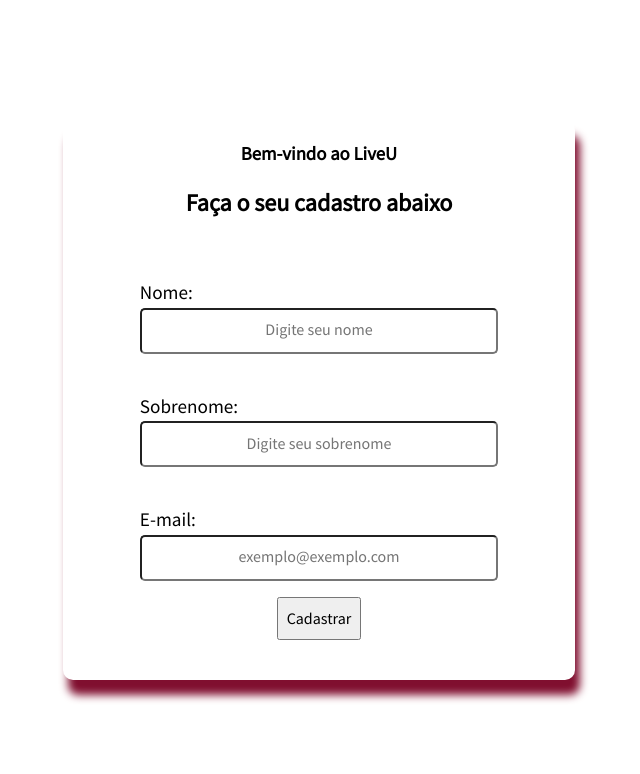
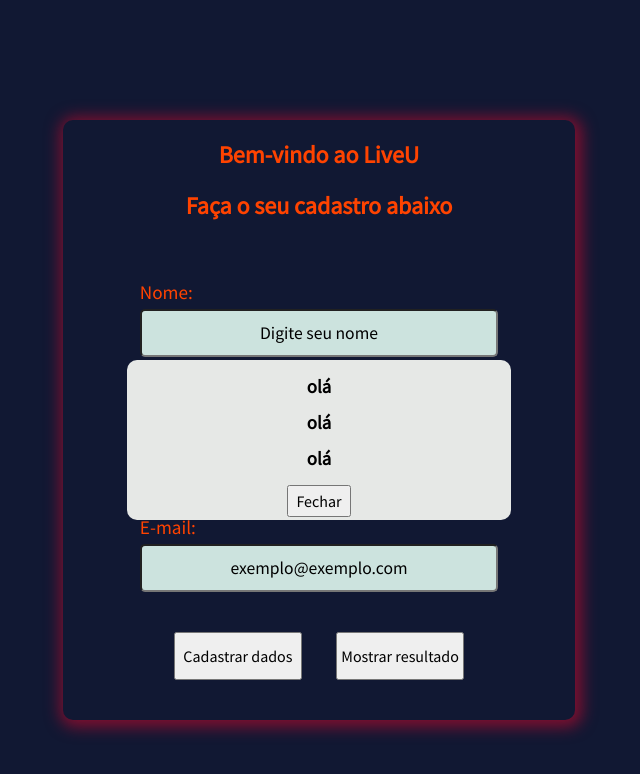
Before and after one commit to thayssa-souza/Sistemas_de_Cadastros, a website: page index.html in a window 1280 px wide. Shown: the whole page, without its empty margins (321-961 px from the left). Drawn offline with Linux system fonts and the light colour scheme.

Commit message:
Create modal with values

```diff
--- a/api/connectionToMyApi.js
+++ b/api/connectionToMyApi.js
@@ -27,7 +27,13 @@
         return response.json();
         })
         .then(function(data){
+           const animalInfos = document.getElementById('dataAnimal');
+           const colorInfos = document.getElementById('dataColor');
+           const countryInfos = document.getElementById('dataCountry');
 
+           animalInfos.textContent = `Animal: ${data.animal}`;
+           colorInfos.textContent = `Cor: ${data.cor}`;
+           countryInfos.textContent = `País: ${data.pais}`;
         })
     } catch (error) {
         console.error("Erro na comunicação com o servidor: ", error);
--- a/index.html
+++ b/index.html
@@ -18,14 +18,25 @@
             <section class="sectionForms">
                 <form class="containerForms">
                     <label for="nome" name="nome" class="formsName">Nome:</label>
-                    <input id="nome" type="text" placeholder="Digite seu nome" required />
+                    <input id="nome" type="text" placeholder="Digite seu nome"/>
                     <label for="sobrenome" name="sobrenome" class="formsLastName">Sobrenome:</label>
-                    <input id="sobrenome" type="text" placeholder="Digite seu sobrenome" required />
+                    <input id="sobrenome" type="text" placeholder="Digite seu sobrenome"/>
                     <label for="email" name="email" class="formsEmail">E-mail:</label>
-                    <input id="email" type="email" placeholder="exemplo@exemplo.com" required />
-                    <button class="btnSubmit" id="btnSubmit">Cadastrar</button>
+                    <input id="email" type="email" placeholder="exemplo@exemplo.com"/>
+                    <div class="buttonsContainer">
+                        <button class="btnSubmit" id="btnSubmit">Cadastrar dados</button>
+                        <button class="btnResults" id="btnResults">Mostrar resultado</button>
+                    </div>
                 </form>
             </section>
+        </section>
+        <section class="containerModal" id="containerModal">
+            <div class="contentModal">
+                <h3 id="dataAnimal">olá</h3>
+                <h3 id="dataColor">olá</h3>
+                <h3 id="dataCountry">olá</h3>
+            </div>
+            <button class="btnClose" id="btnClose">Fechar</button>
         </section>
     </main>
     <footer></footer>
--- a/script.js
+++ b/script.js
@@ -24,15 +24,6 @@
     return regex.test(emailField);
 };
 
-function formValidate(){
-    const inputName = document.getElementById("nome").value;
-    const inputLastName = document.getElementById("sobrenome").value;
-    const inputEmail = document.getElementById("email").value;
-    if(inputName == '' || inputLastName == '' || inputEmail == ''){
-        alert("Obrigatório preencher todos os campos!");
-    }
-}
-
 const btn = document.getElementById("btnSubmit");
 btn.addEventListener("click", async function (event){
     event.preventDefault();
@@ -53,3 +44,17 @@
         console.log("cliente cadastrado");
     }
 });
+
+const visibleResults = document.getElementById('btnResults');
+visibleResults.addEventListener("click", async function (event){
+    event.preventDefault();
+
+    // const sectionModal = document.getElementById('containerModal').style.display == 'block';
+})
+
+const closeModal = document.getElementById("btnClose");
+closeModal.addEventListener("click", invisibleModal);
+
+function invisibleModal(){
+    const sectionModal = document.getElementById('containerModal').style.visibility == 'hidden';
+}
--- a/style.css
+++ b/style.css
@@ -7,16 +7,21 @@
     font-family: 'Source Sans Pro', sans-serif;
 }
 
+body{
+    background-color: #111833;
+}
+
 .containerMain{
     width: 40%;
-    height: 70vh;
+    height: 75vh;
     margin:auto;
     margin-top: 15vh;
-    box-shadow: 5px 15px 8px #800f2f;
+    box-shadow: 2px 2px 15px 5px #800f2f;
     border-radius: 10px;
 }
 
 .containerTitle{
+    color: #FF4300;
     width:100%;
     height: 15vh;
     display: flex;
@@ -25,9 +30,13 @@
     align-items: center;
 }
 
+.title{
+    font-size: 1.5em;
+}
+
 .containerForms{
     width: 100%;
-    height: 50vh;
+    height: 55vh;
     display: flex;
     flex-direction: column;
     justify-content: space-evenly;
@@ -39,24 +48,84 @@
     height: 5vh;
     margin-top: 5vh;
     font-size: 1.2em;
+    color: #FF4300;
 }
 
 #nome, #sobrenome, #email{
     width:70%;
     height: 8vh;
     border-radius: 5px;
+    background-color: #cce3de;
+    font-size: 1.1em;
 }
 input::placeholder{
     text-align: center;
-    font-size: 1.2em;
+    color: black;
 }
 
-.btnSubmit{
-    margin-top: 2vh;
-    padding: 1.2vh 1vh 1.2vh 1vh;
+.buttonsContainer{
+    width: 70%;
+    height: 12vh;
+    display: flex;
+    justify-content: space-evenly;
+    align-items: center;
+    padding-top: 5vh;
+}
+
+.btnSubmit, .btnResults{
+    width: 10vw;
+    height: 6vh;
     font-size: 1em;
 }
 .btnSubmit:hover{
     cursor: pointer;
     font-weight: bold;
+    background-color: #FF4300;
+    color: white;
+    border: none;
 }
+
+.btnResults:hover{
+    cursor: pointer;
+    font-weight: bold;
+    background-color: #FF4300;
+    color: white;
+    border: none;
+}
+
+#containerModal{
+    visibility: visible;
+    width: 30vw;
+    height: 20vh;
+    position: fixed;
+    top: 45vh;
+    left: 35vw;
+    margin: auto;
+    border-radius: 10px;
+    background-color: #e6e8e6;
+    display: flex;
+    flex-direction: column;
+    justify-content: space-evenly;
+    align-items: center;
+}
+
+.contentModal{
+    width:20vw;
+    height: 15vh;
+    color: black;
+    display:flex;
+    flex-direction: column;
+    justify-content: space-evenly;
+    align-items: center;
+}
+
+.btnClose{
+    width: 5vw;
+    height: 4vh;
+    font-size: 1em;
+}
+
+.btnClose:hover{
+    cursor: pointer;
+    font-weight: bold;
+}
```
